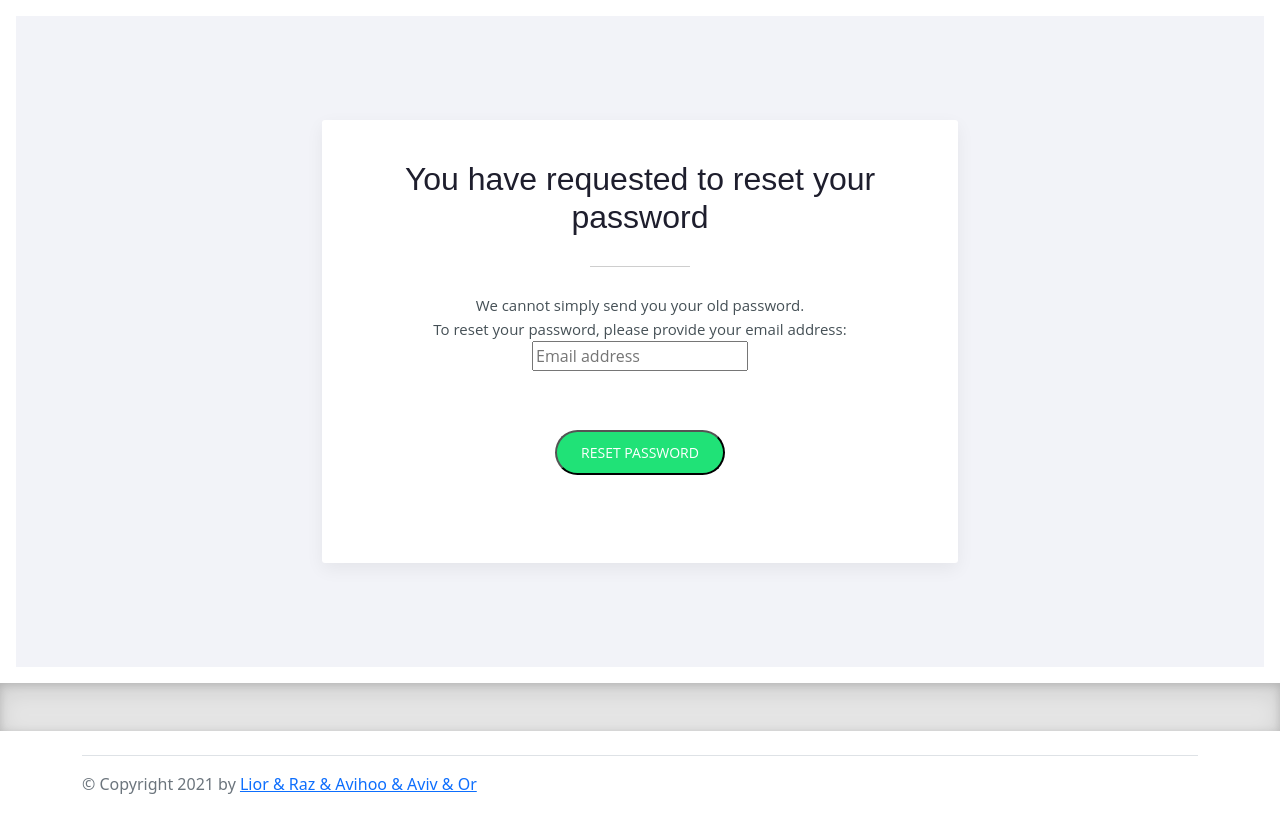
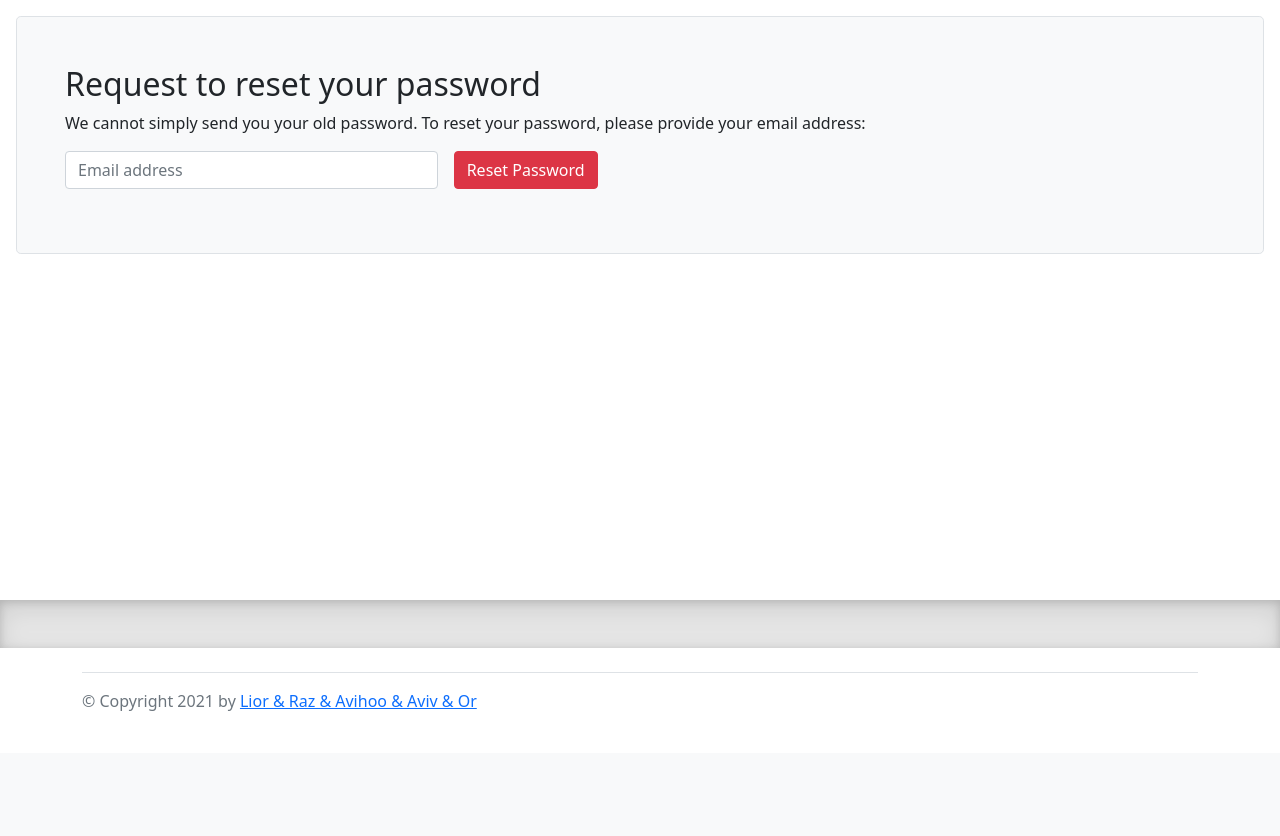
Before and after one commit to OrGelkop/hit-computer-security-project, a Flask app: page /forgot_password in a window 1280 px wide. Shown: the part 56-892 px from the top of the page. After the commit the page ends 767 px from the top, so only its background shows below. Run offline with Flask 2, Linux system fonts and the light colour scheme.

Commit message:
forgot pass css

```diff
--- a/templates/forgot_password.html
+++ b/templates/forgot_password.html
@@ -8,67 +8,42 @@
 
 
 
+
+
+
+
+
+
+
+
+
+
 </style>
 {% endblock %}
 
 {% block content %}
-<table cellspacing="0" border="0" cellpadding="0" width="100%" bgcolor="#f2f3f8"
-       style="@import url(https://fonts.googleapis.com/css?family=Rubik:300,400,500,700|Open+Sans:300,400,600,700); font-family: 'Open Sans', sans-serif;">
-    <tr>
-        <td>
-            <table style="background-color: #f2f3f8; max-width:670px;  margin:0 auto;" width="100%" border="0"
-                   align="center" cellpadding="0" cellspacing="0">
-                <tr>
-                    <td style="height:80px;">&nbsp;</td>
-                </tr>
-                <tr>
-                    <td style="height:20px;">&nbsp;</td>
-                </tr>
-                <tr>
-                    <td>
-                        <table width="95%" border="0" align="center" cellpadding="0" cellspacing="0"
-                               style="max-width:670px;background:#fff; border-radius:3px; text-align:center;-webkit-box-shadow:0 6px 18px 0 rgba(0,0,0,.06);-moz-box-shadow:0 6px 18px 0 rgba(0,0,0,.06);box-shadow:0 6px 18px 0 rgba(0,0,0,.06);">
-                            <tr>
-                                <td style="height:40px;">&nbsp;</td>
-                            </tr>
-                            <tr>
-                                <td style="padding:0 35px;">
-                                    <h1 style="color:#1e1e2d; font-weight:500; margin:0;font-size:32px;font-family:'Rubik',sans-serif;">
-                                        You have
-                                        requested to reset your password</h1>
-                                    <span
-                                            style="display:inline-block; vertical-align:middle; margin:29px 0 26px; border-bottom:1px solid #cecece; width:100px;"></span>
-                                    <p style="color:#455056; font-size:15px;line-height:24px; margin:0;">
-                                        We cannot simply send you your old password.<br>
-                                        To reset your password, please provide your email address:
-                                    </p>
-                                    <form name="forgot_password" method="post" action="/forgot_password">
-                                        <input type="text" name="email" id="email"
-                                               placeholder="Email address"/><br/><br/>
-                                        <button type="submit" name="reset_password"
-                                                style="background:#20e277;text-decoration:none !important; font-weight:500; margin-top:35px; color:#fff;text-transform:uppercase; font-size:14px;padding:10px 24px;display:inline-block;border-radius:50px;">
-                                            Reset Password
-                                        </button>
-                                        </br></br></br>
-                                    </form>
-                            </tr>
-                            <span style="color: red">
-                                {{ status_message }}
-                            </span>
-                            <tr>
-                                <td style="height:40px;">&nbsp;</td>
-                            </tr>
-                        </table>
-                    </td>
-                <tr>
-                    <td style="height:20px;">&nbsp;</td>
-                </tr>
-                <tr>
-                    <td style="height:80px;">&nbsp;</td>
-                </tr>
-            </table>
-        </td>
-    </tr>
-</table>
+<div class="">
+    <div class="h-100 p-5 bg-light border rounded-3">
+        <h2>Request to reset your password</h2>
+        <p>
+            We cannot simply send you your old password.
+            To reset your password, please provide your email address:
+        </p>
+
+        <form name="forgot_password" method="post" action="/forgot_password" class="row g-3 ">
+            <div class="col-md-4 col-sm-6">
+                <input type="email" name="email" id="email" class="form-control" placeholder="Email address"/>
+            </div>
+            <div class="col-auto">
+                <button type="submit" name="reset_password" class="btn btn-danger" >
+                    Reset Password
+                </button>
+            </div>
+        </form>
+        <div class="error-block">
+            <div>{{ status_message }}</div>
+        </div>
+    </div>
+</div>
 
 {% endblock %}
```
